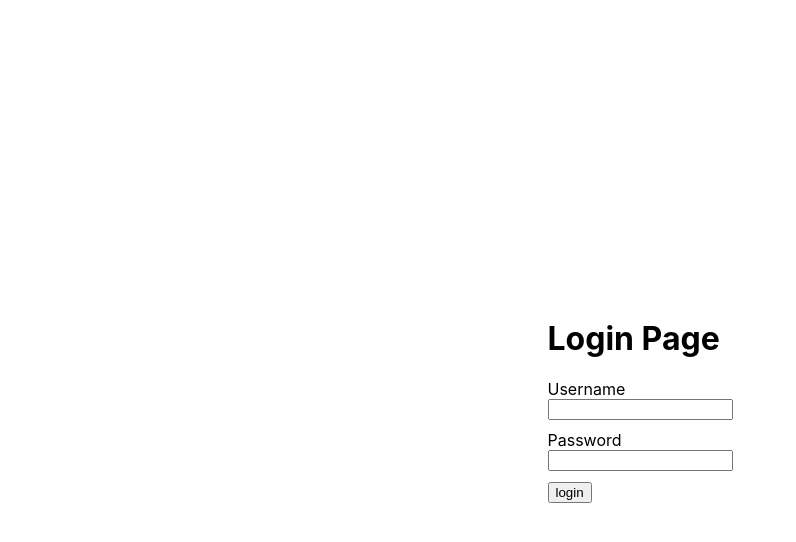
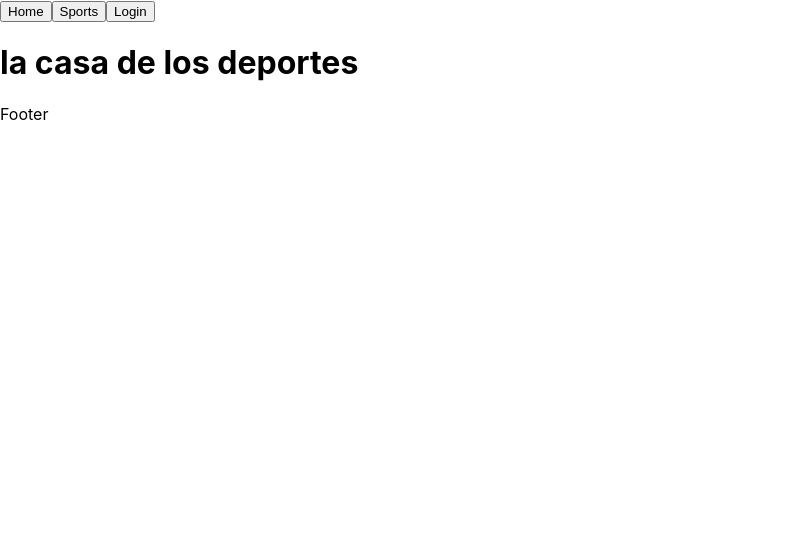
Before and after one commit to Gonchuu/React-proyect-final, a React (Create React App) app in the folder sports/: page / in a window 1280 px wide. Shown: the top 542 px of the page, without its empty margins (0-796 px from the left). Built offline with nearby package versions, Linux system fonts and the light colour scheme.

Commit message:
enrutado correcto

```diff
--- a/sports/src/App.js
+++ b/sports/src/App.js
@@ -1,20 +1,24 @@
 import React from "react";
-import { BrowserRouter as Router, Routes, Route } from "react-router-dom";
-import AppRoutes from "./Components/AppRoutes";
-import routes from "./Config/routes.js";
+// import { BrowserRouter as Router, Routes, Route } from "react-router-dom";
+// import AppRoutes from "./Components/AppRoutes";
+// import routes from "./Config/routes.js";
 import { AuthProvider } from "./Context";
+import Header from "./Components/Header/Header";
+import Footer from "./Components/Footer/Footer";
 
 function App() {
   return (
     <AuthProvider>
-      <Router>
-        <Routes>
-          {routes.map((route) => (
+      <Header></Header>
+      {/* <Router> */}
+        {/* <Routes> */}
+          {/* {routes.map((route) => (
             <Route key={route.path} path={route.path} element={route.element} />
           ))}
-          <Route element={<AppRoutes />} path="/dashboard" />
-        </Routes>
-      </Router>
+          <Route element={<AppRoutes />} path="/dashboard" /> */}
+        {/* </Routes>
+      </Router> */}
+      <Footer></Footer>
     </AuthProvider>
   );
 }
--- /dev/null
+++ b/sports/src/Components/Footer/Footer.js
@@ -0,0 +1,9 @@
+import React from 'react'
+
+function Footer() {
+  return (
+    <div>Footer</div>
+  )
+}
+
+export default Footer
--- /dev/null
+++ b/sports/src/Components/Header/Header.js
@@ -0,0 +1,37 @@
+import React from 'react';
+import { Link, BrowserRouter as Router } from "react-router-dom";
+import { Route, Routes } from 'react-router-dom';
+import Sports from "../../Pages/Sports/sports";
+import Home from "../../Pages/Home/index";
+import Login from "../../Pages/Login/index";
+import NotFound from '../../Pages/NotFound';
+import AppRoutes from '../AppRoutes'
+
+function Header() {
+  return (
+    <Router>
+    <div className='container'>
+    <Link to='/'>
+        <button  className='button'>Home</button>
+    </Link>
+    <Link to='/Sports'>
+        <button  className='button'>Sports</button>
+    </Link>
+    <Link to='/Login'>
+        <button  className='button'>Login</button>
+    </Link>
+</div>
+<div>
+<Routes>
+    <Route path='/' element={<Home />} />
+    <Route path='/Sports' element={<Sports />} />
+    <Route path='/Login' element={<Login />} />
+    <Route element={<AppRoutes />} path="/dashboard" />
+    <Route path='*' element={<NotFound />} />
+    </Routes>
+</div>
+</Router>
+  )
+}
+
+export default Header
--- a/sports/src/Config/routes.js
+++ b/sports/src/Config/routes.js
@@ -2,12 +2,21 @@ import React from "react";
 import Login from "../Pages/Login/";
 // import Dashboard from '../Pages/Dashboard';
 import PageNotFound from "../Pages/NotFound";
+import Home from "../Pages/Home";
+import Sports from "../Pages/Sports/sports"
 
 const routes = [
 {
     path: "/",
-    element: <Login />,
-    isPrivate: false
+    element: <Home />,
+},
+{
+    path: "/Sports",
+    element: <Sports />
+},
+{
+    path: "/Login",
+    element: <Login />
 },
 /* {
     path: "/dashboard",
@@ -17,7 +26,6 @@ const routes = [
 {
     path: "/*",
     element: <PageNotFound />,
-    isPrivate: true
 },
 ];
 
--- /dev/null
+++ b/sports/src/Pages/Home/index.js
@@ -0,0 +1,11 @@
+import React from 'react'
+
+function index() {
+  return (
+    <div>
+      <h1>la casa de los deportes</h1>
+    </div>
+  )
+}
+
+export default index
--- /dev/null
+++ b/sports/src/Pages/Sports/sports.js
@@ -0,0 +1,9 @@
+import React from 'react'
+
+function sports() {
+  return (
+    <div>sports</div>
+  )
+}
+
+export default sports
```
Also changed, not shown: sports/src/Components/Footer/Footer.css (added), sports/src/Components/Header/Header.css (added).
